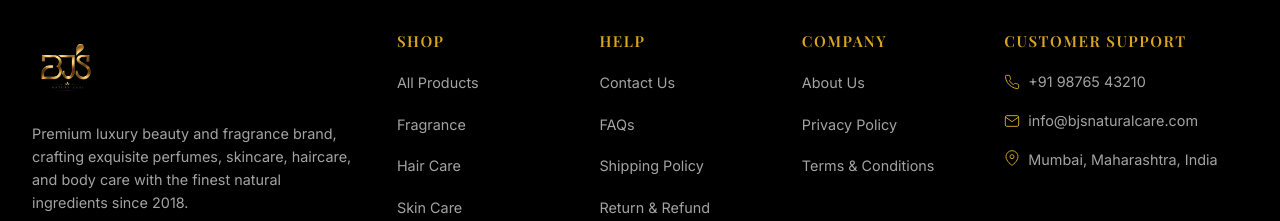
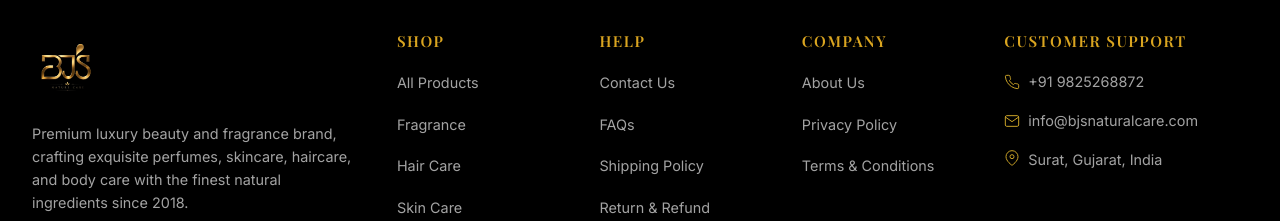
Before and after one commit to ritikakumawat2028/BJS, a React (Vite) app in the folder frontend/: page / in a window 1280 px wide. Shown: the part 3294-3515 px from the top of the page. Built offline with nearby package versions, Linux system fonts and the light colour scheme; no server answers.

Commit message:
Update Footer formatting and contact details

```diff
--- a/frontend/src/components/layout/Footer.tsx
+++ b/frontend/src/components/layout/Footer.tsx
@@ -6,7 +6,7 @@ const Footer: React.FC = () => {
   const { data: settings } = useStoreSettings();
 
   return (
-    <footer className="footer" style={{fontFamily: "'Inter', sans-serif"}}>
+    <footer className="footer" style={{ fontFamily: "'Inter', sans-serif" }}>
       <div className="footer__top">
         <div className="container">
           <div className="footer__grid">
@@ -22,21 +22,21 @@ const Footer: React.FC = () => {
                 {settings?.instagram && (
                   <a href={settings.instagram} className="footer__social-link" aria-label="Instagram" target="_blank" rel="noopener noreferrer">
                     <svg width="18" height="18" viewBox="0 0 24 24" fill="none" stroke="currentColor" strokeWidth="1.5">
-                      <rect x="2" y="2" width="20" height="20" rx="5" ry="5"/><path d="M16 11.37A4 4 0 1 1 12.63 8 4 4 0 0 1 16 11.37z"/><line x1="17.5" y1="6.5" x2="17.51" y2="6.5"/>
+                      <rect x="2" y="2" width="20" height="20" rx="5" ry="5" /><path d="M16 11.37A4 4 0 1 1 12.63 8 4 4 0 0 1 16 11.37z" /><line x1="17.5" y1="6.5" x2="17.51" y2="6.5" />
                     </svg>
                   </a>
                 )}
                 {settings?.facebook && (
                   <a href={settings.facebook} className="footer__social-link" aria-label="Facebook" target="_blank" rel="noopener noreferrer">
                     <svg width="18" height="18" viewBox="0 0 24 24" fill="none" stroke="currentColor" strokeWidth="1.5">
-                      <path d="M18 2h-3a5 5 0 0 0-5 5v3H7v4h3v8h4v-8h3l1-4h-4V7a1 1 0 0 1 1-1h3z"/>
+                      <path d="M18 2h-3a5 5 0 0 0-5 5v3H7v4h3v8h4v-8h3l1-4h-4V7a1 1 0 0 1 1-1h3z" />
                     </svg>
                   </a>
                 )}
                 {settings?.youtube && (
                   <a href={settings.youtube} className="footer__social-link" aria-label="YouTube" target="_blank" rel="noopener noreferrer">
                     <svg width="18" height="18" viewBox="0 0 24 24" fill="none" stroke="currentColor" strokeWidth="1.5">
-                      <path d="M22.54 6.42a2.78 2.78 0 0 0-1.95-1.96C18.88 4 12 4 12 4s-6.88 0-8.59.46a2.78 2.78 0 0 0-1.95 1.96A29 29 0 0 0 1 11.75a29 29 0 0 0 .46 5.33A2.78 2.78 0 0 0 3.41 19.1C5.12 19.56 12 19.56 12 19.56s6.88 0 8.59-.46a2.78 2.78 0 0 0 1.95-1.95 29 29 0 0 0 .46-5.25 29 29 0 0 0-.46-5.33z"/><polygon points="9.75 15.02 15.5 11.75 9.75 8.48 9.75 15.02"/>
+                      <path d="M22.54 6.42a2.78 2.78 0 0 0-1.95-1.96C18.88 4 12 4 12 4s-6.88 0-8.59.46a2.78 2.78 0 0 0-1.95 1.96A29 29 0 0 0 1 11.75a29 29 0 0 0 .46 5.33A2.78 2.78 0 0 0 3.41 19.1C5.12 19.56 12 19.56 12 19.56s6.88 0 8.59-.46a2.78 2.78 0 0 0 1.95-1.95 29 29 0 0 0 .46-5.25 29 29 0 0 0-.46-5.33z" /><polygon points="9.75 15.02 15.5 11.75 9.75 8.48 9.75 15.02" />
                     </svg>
                   </a>
                 )}
@@ -93,13 +93,13 @@ const Footer: React.FC = () => {
             <div className="footer__col">
               <h3 className="footer__col-title">CUSTOMER SUPPORT</h3>
               <ul className="footer__links">
-                {(settings?.store_phone || '+91 98765 43210') && (
+                {(settings?.store_phone || '+91 9825268872') && (
                   <li>
-                    <a href={`tel:${settings?.store_phone || '+91 98765 43210'}`} className="footer__link" style={{ display: 'flex', alignItems: 'center', gap: '8px' }}>
+                    <a href={`tel:${settings?.store_phone || '+91 9825268872'}`} className="footer__link" style={{ display: 'flex', alignItems: 'center', gap: '8px' }}>
                       <svg width="16" height="16" viewBox="0 0 24 24" fill="none" stroke="var(--color-gold)" strokeWidth="1.5">
-                        <path d="M22 16.92v3a2 2 0 0 1-2.18 2 19.79 19.79 0 0 1-8.63-3.07 19.5 19.5 0 0 1-6-6 19.79 19.79 0 0 1-3.07-8.67A2 2 0 0 1 4.11 2h3a2 2 0 0 1 2 1.72 12.84 12.84 0 0 0 .7 2.81 2 2 0 0 1-.45 2.11L8.09 9.91a16 16 0 0 0 6 6l1.27-1.27a2 2 0 0 1 2.11-.45 12.84 12.84 0 0 0 2.81.7A2 2 0 0 1 22 16.92z"/>
+                        <path d="M22 16.92v3a2 2 0 0 1-2.18 2 19.79 19.79 0 0 1-8.63-3.07 19.5 19.5 0 0 1-6-6 19.79 19.79 0 0 1-3.07-8.67A2 2 0 0 1 4.11 2h3a2 2 0 0 1 2 1.72 12.84 12.84 0 0 0 .7 2.81 2 2 0 0 1-.45 2.11L8.09 9.91a16 16 0 0 0 6 6l1.27-1.27a2 2 0 0 1 2.11-.45 12.84 12.84 0 0 0 2.81.7A2 2 0 0 1 22 16.92z" />
                       </svg>
-                      {settings?.store_phone || '+91 98765 43210'}
+                      {settings?.store_phone || '+91 9825268872'}
                     </a>
                   </li>
                 )}
@@ -107,19 +107,19 @@ const Footer: React.FC = () => {
                   <li>
                     <a href={`mailto:${settings?.store_email || 'info@bjsnaturalcare.com'}`} className="footer__link" style={{ display: 'flex', alignItems: 'center', gap: '8px' }}>
                       <svg width="16" height="16" viewBox="0 0 24 24" fill="none" stroke="var(--color-gold)" strokeWidth="1.5">
-                        <path d="M4 4h16c1.1 0 2 .9 2 2v12c0 1.1-.9 2-2 2H4c-1.1 0-2-.9-2-2V6c0-1.1.9-2 2-2z"/><polyline points="22,6 12,13 2,6"/>
+                        <path d="M4 4h16c1.1 0 2 .9 2 2v12c0 1.1-.9 2-2 2H4c-1.1 0-2-.9-2-2V6c0-1.1.9-2 2-2z" /><polyline points="22,6 12,13 2,6" />
                       </svg>
                       {settings?.store_email || 'info@bjsnaturalcare.com'}
                     </a>
                   </li>
                 )}
-                {(settings?.store_address || 'Mumbai, Maharashtra, India') && (
+                {(settings?.store_address || 'Surat, Gujarat, India') && (
                   <li>
                     <div className="footer__link" style={{ display: 'flex', alignItems: 'flex-start', gap: '8px', cursor: 'default' }}>
                       <svg width="16" height="16" viewBox="0 0 24 24" fill="none" stroke="var(--color-gold)" strokeWidth="1.5" style={{ flexShrink: 0, marginTop: '2px' }}>
-                        <path d="M21 10c0 7-9 13-9 13s-9-6-9-13a9 9 0 0 1 18 0z"/><circle cx="12" cy="10" r="3"/>
+                        <path d="M21 10c0 7-9 13-9 13s-9-6-9-13a9 9 0 0 1 18 0z" /><circle cx="12" cy="10" r="3" />
                       </svg>
-                      <span style={{ whiteSpace: 'pre-line' }}>{settings?.store_address || 'Mumbai, Maharashtra, India'}</span>
+                      <span style={{ whiteSpace: 'pre-line' }}>{settings?.store_address || 'Surat, Gujarat, India'}</span>
                     </div>
                   </li>
                 )}
@@ -134,7 +134,7 @@ const Footer: React.FC = () => {
             <p className="footer__copyright">© {new Date().getFullYear()} {settings?.store_name || "BJ'S Natural Care"}. All rights reserved.</p>
             <div className="footer__payment-icons">
               <span className="footer__payment-text">We accept:</span>
-              <span className="footer__payment-badge" style={{fontFamily: "sans-serif", fontStyle: "italic", fontWeight: 800}}>VISA</span>
+              <span className="footer__payment-badge" style={{ fontFamily: "sans-serif", fontStyle: "italic", fontWeight: 800 }}>VISA</span>
               <span className="footer__payment-badge">
                 <svg width="16" height="10" viewBox="0 0 24 16" fill="none" stroke="currentColor" strokeWidth="1.5">
                   <circle cx="8" cy="8" r="7" />
```
